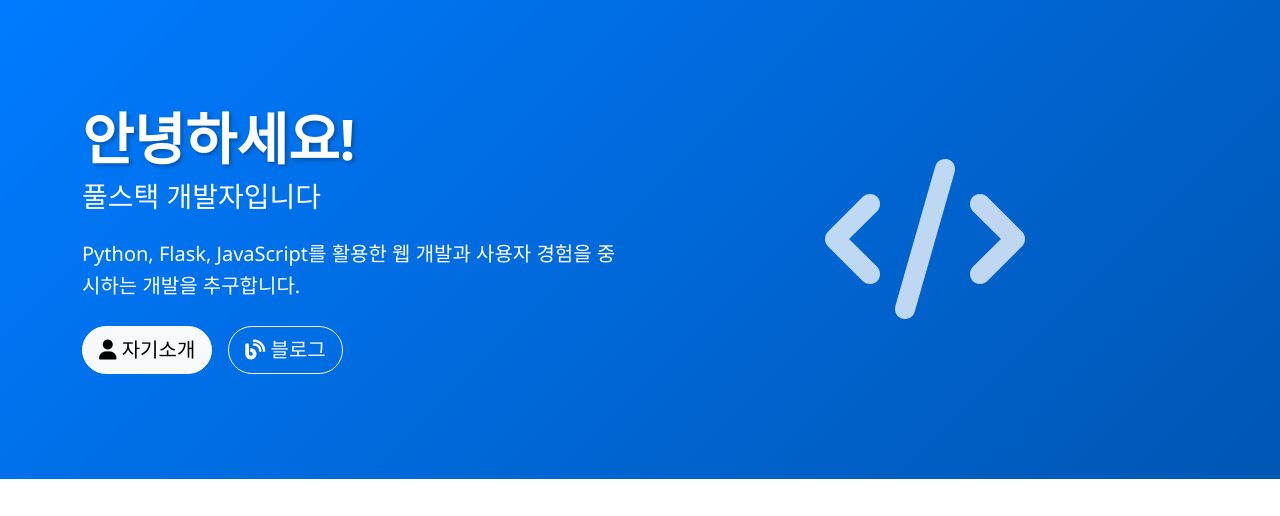
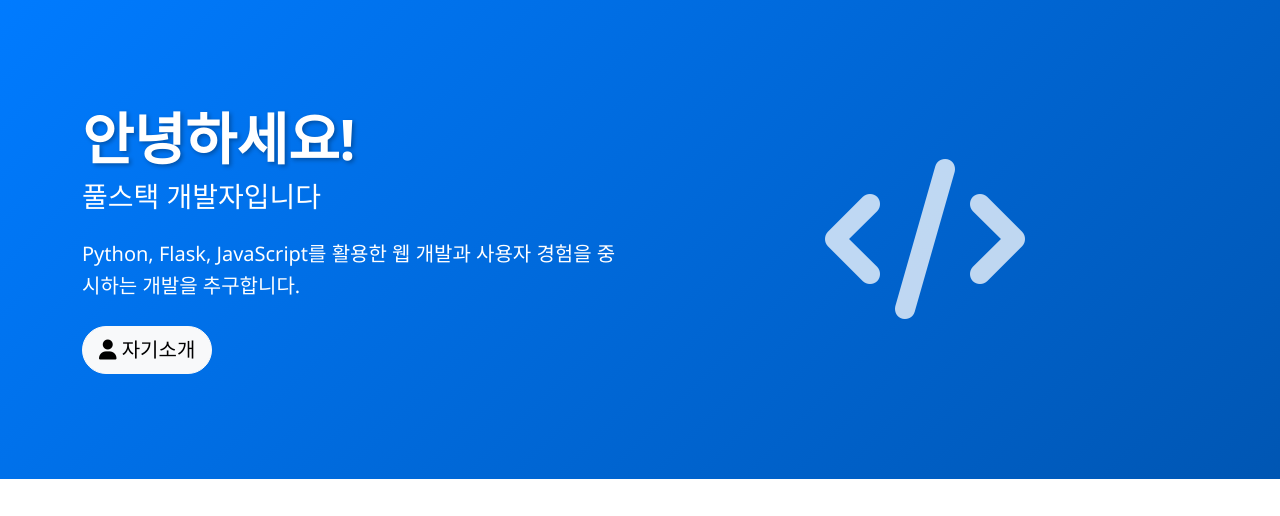
Before and after one commit to oofy-sotry/portfolio, a Flask app: page / in a window 1280 px wide. Shown: the part 65-581 px from the top of the page. Run offline with Flask 3, Linux system fonts and the light colour scheme; data that the repository does not hold is empty; some libraries are stand-ins or nearby versions.

Commit message:
홈 Hero 섹션에서 블로그 버튼 제거
Co-Authored-By: Claude Opus 4.6 (1M context) <noreply@anthropic.com>

```diff
--- a/app/templates/main/index.html
+++ b/app/templates/main/index.html
@@ -17,9 +17,6 @@
                 <div class="d-flex gap-3">
                     <a href="{{ url_for('main.about') }}" class="btn btn-light btn-lg require-login">
                         <i class="fas fa-user"></i> 자기소개
-                    </a>
-                    <a href="{{ url_for('board.list_posts') }}" class="btn btn-outline-light btn-lg require-login">
-                        <i class="fas fa-blog"></i> 블로그
                     </a>
                 </div>
             </div>
```
